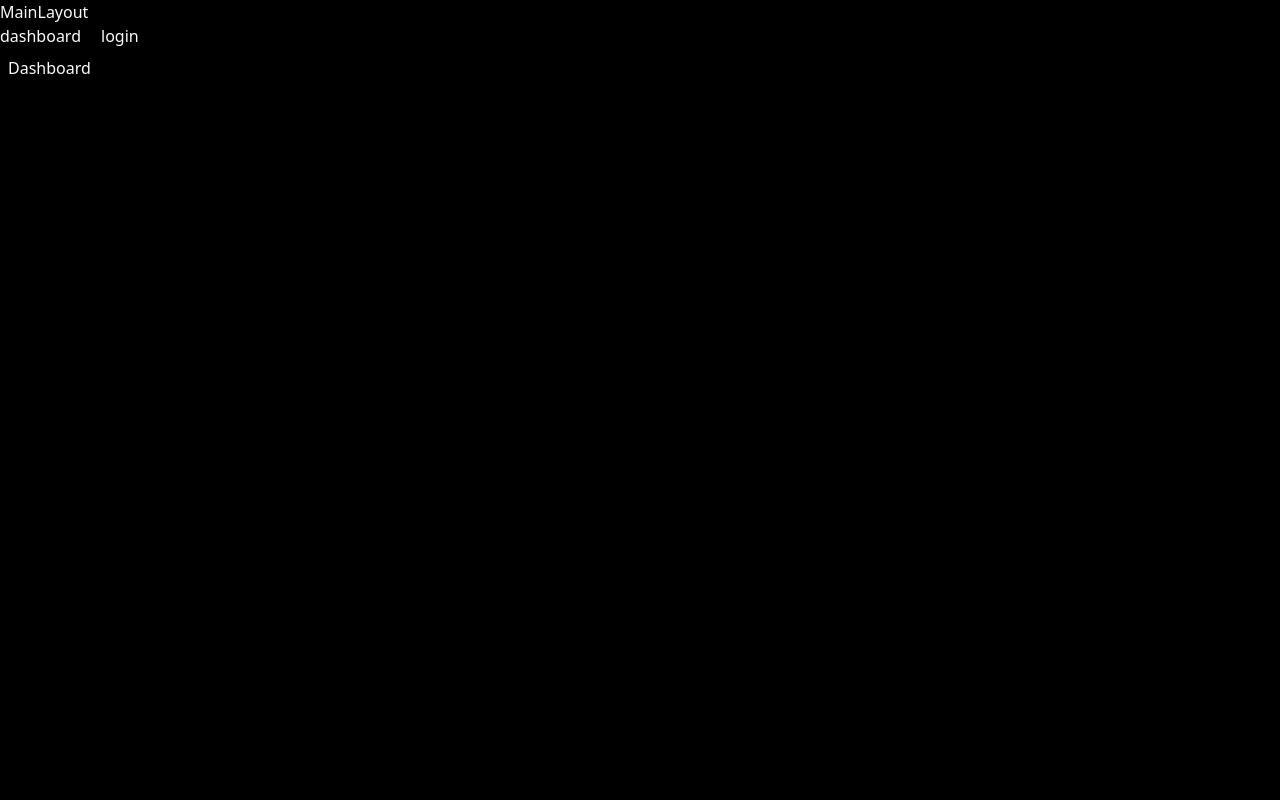
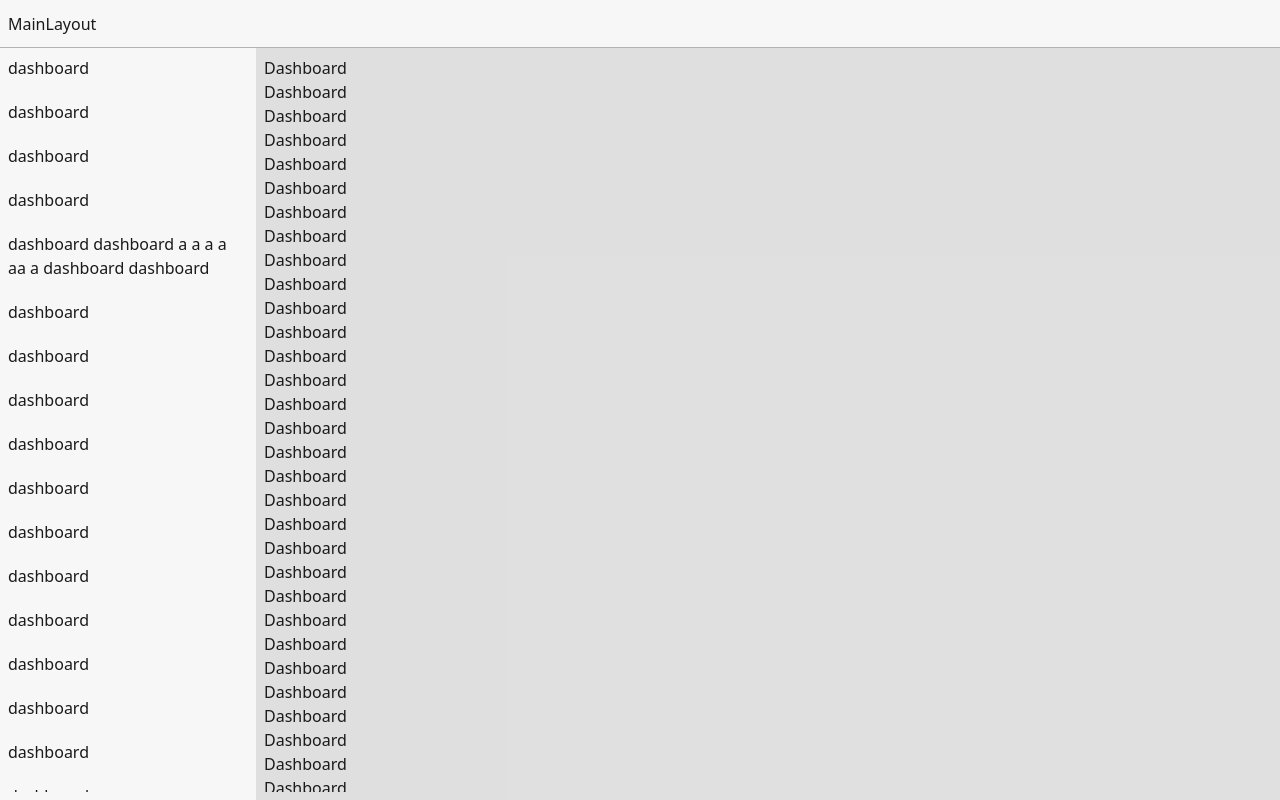
Before and after one commit to njyun666666/PM.React, a React (Create React App) app: page / in a window 1280 px wide. Built offline with nearby package versions, Linux system fonts and the light colour scheme; sample sign-in values are in the browser's storage.

Commit message:
edit mainlayout

```diff
--- a/package.json
+++ b/package.json
@@ -5,6 +5,7 @@
   "dependencies": {
     "@hookform/resolvers": "^3.3.1",
     "@radix-ui/react-label": "^2.0.2",
+    "@radix-ui/react-scroll-area": "^1.0.5",
     "@radix-ui/react-slot": "^1.0.2",
     "@types/node": "^16.18.54",
     "@types/react": "^18.2.22",
--- a/src/App.tsx
+++ b/src/App.tsx
@@ -7,12 +7,12 @@ import { login } from './lib/services/login';
 const App = () => {
   login.setLoginState = useSetRecoilState(login.loginState);
 
-  localStorage.theme = 'dark';
+  // localStorage.theme = 'dark';
 
-  if (localStorage.theme === 'light') {
+  if (localStorage.theme === 'dark') {
+    document.documentElement.classList.add('dark');
+  } else {
     document.documentElement.classList.remove('dark');
-  } else {
-    document.documentElement.classList.add('dark');
   }
 
   return <RouterProvider router={router} />;
--- /dev/null
+++ b/src/components/ui/scroll-area.tsx
@@ -0,0 +1,47 @@
+/* eslint-disable react/prop-types */
+import * as React from 'react';
+import * as ScrollAreaPrimitive from '@radix-ui/react-scroll-area';
+
+import { cn } from 'src/lib/utils';
+
+const ScrollArea = React.forwardRef<
+  React.ElementRef<typeof ScrollAreaPrimitive.Root>,
+  React.ComponentPropsWithoutRef<typeof ScrollAreaPrimitive.Root>
+>(({ className, children, ...props }, ref) => (
+  <ScrollAreaPrimitive.Root
+    ref={ref}
+    className={cn('relative overflow-hidden', className)}
+    {...props}
+  >
+    <ScrollAreaPrimitive.Viewport className="h-full w-full rounded-[inherit]">
+      {children}
+    </ScrollAreaPrimitive.Viewport>
+    <ScrollBar />
+    <ScrollAreaPrimitive.Corner />
+  </ScrollAreaPrimitive.Root>
+));
+ScrollArea.displayName = ScrollAreaPrimitive.Root.displayName;
+
+const ScrollBar = React.forwardRef<
+  React.ElementRef<typeof ScrollAreaPrimitive.ScrollAreaScrollbar>,
+  React.ComponentPropsWithoutRef<typeof ScrollAreaPrimitive.ScrollAreaScrollbar>
+>(({ className, orientation = 'vertical', ...props }, ref) => (
+  <ScrollAreaPrimitive.ScrollAreaScrollbar
+    ref={ref}
+    orientation={orientation}
+    className={cn(
+      'flex touch-none select-none transition-colors',
+      orientation === 'vertical' && 'h-full w-2.5 border-l border-l-transparent p-[1px]',
+      orientation === 'horizontal' && 'h-2.5 border-t border-t-transparent p-[1px]',
+      className
+    )}
+    {...props}
+  >
+    <ScrollAreaPrimitive.ScrollAreaThumb
+      className={cn('relative rounded-full bg-border', orientation === 'vertical' && 'flex-1')}
+    />
+  </ScrollAreaPrimitive.ScrollAreaScrollbar>
+));
+ScrollBar.displayName = ScrollAreaPrimitive.ScrollAreaScrollbar.displayName;
+
+export { ScrollArea, ScrollBar };
--- a/src/index.css
+++ b/src/index.css
@@ -4,14 +4,14 @@
 
 @layer base {
   :root {
-    --background: 0 0% 100%;
-    --foreground: 224 71.4% 4.1%;
+    --background: 0 0% 97%;
+    --foreground: 0 0% 10%;
     --card: 0 0% 100%;
-    --card-foreground: 224 71.4% 4.1%;
+    --card-foreground: 0 0% 10%;
     --popover: 0 0% 100%;
-    --popover-foreground: 224 71.4% 4.1%;
+    --popover-foreground: 0 0% 10%;
     --primary: 262.1 83.3% 57.8%;
-    --primary-foreground: 210 20% 98%;
+    --primary-foreground: 0 0% 97%;
     --secondary: 220 14.3% 95.9%;
     --secondary-foreground: 220.9 39.3% 11%;
     --muted: 220 14.3% 95.9%;
@@ -19,32 +19,32 @@
     --accent: 220 14.3% 95.9%;
     --accent-foreground: 220.9 39.3% 11%;
     --destructive: 0 84.2% 60.2%;
-    --destructive-foreground: 210 20% 98%;
-    --border: 220 13% 91%;
-    --input: 220 13% 91%;
+    --destructive-foreground: 0 0% 97%;
+    --border: 0 0% 70%;
+    --input: 0 0% 70%;
     --ring: 262.1 83.3% 57.8%;
     --radius: 0.5rem;
   }
 
   .dark {
     --background: 0 0% 0%;
-    --foreground: 210 20% 98%;
-    --card: 224 71.4% 4.1%;
-    --card-foreground: 210 20% 98%;
-    --popover: 224 71.4% 4.1%;
-    --popover-foreground: 210 20% 98%;
+    --foreground: 0 0% 97%;
+    --card: 0 0% 10%;
+    --card-foreground: 0 0% 97%;
+    --popover: 0 0% 10%;
+    --popover-foreground: 0 0% 97%;
     --primary: 263.4 70% 50.4%;
-    --primary-foreground: 210 20% 98%;
+    --primary-foreground: 0 0% 97%;
     --secondary: 215 27.9% 16.9%;
-    --secondary-foreground: 210 20% 98%;
+    --secondary-foreground: 0 0% 97%;
     --muted: 215 27.9% 16.9%;
     --muted-foreground: 217.9 10.6% 64.9%;
     --accent: 215 27.9% 16.9%;
-    --accent-foreground: 210 20% 98%;
+    --accent-foreground: 0 0% 97%;
     --destructive: 0 100% 50%;
-    --destructive-foreground: 210 20% 98%;
-    --border: 215 27.9% 16.9%;
-    --input: 215 27.9% 16.9%;
+    --destructive-foreground: 0 0% 97%;
+    --border: 0 0% 30%;
+    --input: 0 0% 20%;
     --ring: 263.4 70% 50.4%;
   }
 }
--- a/src/layouts/MainLayout.tsx
+++ b/src/layouts/MainLayout.tsx
@@ -1,6 +1,7 @@
 import { useEffect } from 'react';
 import { Link, Outlet, useNavigate } from 'react-router-dom';
 import { useRecoilState } from 'recoil';
+import { ScrollArea, ScrollBar } from 'src/components/ui/scroll-area';
 import { login } from 'src/lib/services/login';
 
 const MainLayout = () => {
@@ -18,15 +19,71 @@ const MainLayout = () => {
   }
 
   return (
-    <div>
-      <h1>MainLayout</h1>
-      <div className=" space-x-5">
-        <Link to={'/'}>dashboard</Link>
-        <Link to={'/login'}>login</Link>
-      </div>
-      <div className="p-2">
-        <Outlet />
-      </div>
+    <div className="fixed h-full w-full overflow-hidden">
+      <header className="flex h-12 w-full items-center overflow-hidden border-b bg-background p-2">
+        <h1>MainLayout</h1>
+      </header>
+
+      <nav className="absolute left-0 top-12 z-10 h-[calc(100%-theme(height.12))] w-64 overflow-hidden bg-background">
+        <ScrollArea className="h-full w-full p-2">
+          <div className="flex flex-col space-y-5">
+            <Link to={'/'}>dashboard</Link>
+            {/* <Link to={'/login'}>login</Link> */}
+            <Link to={'/'}>dashboard</Link>
+            <Link to={'/'}>dashboard</Link>
+            <Link to={'/'}>dashboard</Link>
+            <Link to={'/'}>dashboard dashboard a a a a aa a dashboard dashboard </Link>
+            <Link to={'/'}>dashboard</Link>
+            <Link to={'/'}>dashboard</Link>
+            <Link to={'/'}>dashboard</Link>
+            <Link to={'/'}>dashboard</Link>
+            <Link to={'/'}>dashboard</Link>
+            <Link to={'/'}>dashboard</Link>
+            <Link to={'/'}>dashboard</Link>
+            <Link to={'/'}>dashboard</Link>
+            <Link to={'/'}>dashboard</Link>
+            <Link to={'/'}>dashboard</Link>
+            <Link to={'/'}>dashboard</Link>
+            <Link to={'/'}>dashboard</Link>
+            <Link to={'/'}>dashboard</Link>
+            <Link to={'/'}>dashboard</Link>
+            <Link to={'/'}>dashboard</Link>
+            <Link to={'/'}>dashboard</Link>
+            <Link to={'/'}>dashboard</Link>
+            <Link to={'/'}>dashboard</Link>
+            <Link to={'/'}>dashboard</Link>
+            <Link to={'/'}>dashboard</Link>
+            <Link to={'/'}>dashboard</Link>
+            <Link to={'/'}>dashboard</Link>
+            <Link to={'/'}>dashboard</Link>
+            <Link to={'/'}>dashboard</Link>
+            <Link to={'/'}>dashboard</Link>
+            <Link to={'/'}>dashboard</Link>
+            <Link to={'/'}>dashboard</Link>
+            <Link to={'/'}>dashboard</Link>
+            <Link to={'/'}>dashboard</Link>
+            <Link to={'/'}>dashboard</Link>
+            <Link to={'/'}>dashboard</Link>
+            <Link to={'/'}>dashboard</Link>
+            <Link to={'/'}>dashboard</Link>
+            <Link to={'/'}>dashboard</Link>
+            <Link to={'/'}>dashboard</Link>
+            <Link to={'/'}>dashboard</Link>
+            <Link to={'/'}>dashboard</Link>
+            <Link to={'/'}>dashboard</Link>
+            <Link to={'/'}>dashboard</Link>
+            <Link to={'/'}>dashboard</Link>
+            <Link to={'/'}>---end---</Link>
+          </div>
+        </ScrollArea>
+      </nav>
+
+      <main className="absolute top-12 h-[calc(100%-theme(height.12))] w-full overflow-hidden bg-foreground/10 pl-64">
+        <ScrollArea className="h-full w-full p-2">
+          <ScrollBar orientation="horizontal" />
+          <Outlet />
+        </ScrollArea>
+      </main>
     </div>
   );
 };
--- a/src/pages/Dashboard/DashboardPage.tsx
+++ b/src/pages/Dashboard/DashboardPage.tsx
@@ -1,7 +1,54 @@
 import Page from '../Page';
 
 const DashboardPage = () => {
-  return <Page title="Dashboard">Dashboard</Page>;
+  return (
+    <Page title="Dashboard">
+      <div>
+        <div>Dashboard</div>
+        <div>Dashboard</div>
+        <div>Dashboard</div>
+        <div>Dashboard</div>
+        <div>Dashboard</div>
+        <div>Dashboard</div>
+        <div>Dashboard</div>
+        <div>Dashboard</div>
+        <div>Dashboard</div>
+        <div>Dashboard</div>
+        <div>Dashboard</div>
+        <div>Dashboard</div>
+        <div>Dashboard</div>
+        <div>Dashboard</div>
+        <div>Dashboard</div>
+        <div>Dashboard</div>
+        <div>Dashboard</div>
+        <div>Dashboard</div>
+        <div>Dashboard</div>
+        <div>Dashboard</div>
+        <div>Dashboard</div>
+        <div>Dashboard</div>
+        <div>Dashboard</div>
+        <div>Dashboard</div>
+        <div>Dashboard</div>
+        <div>Dashboard</div>
+        <div>Dashboard</div>
+        <div>Dashboard</div>
+        <div>Dashboard</div>
+        <div>Dashboard</div>
+        <div>Dashboard</div>
+        <div>Dashboard</div>
+        <div>Dashboard</div>
+        <div>Dashboard</div>
+        <div>Dashboard</div>
+        <div>Dashboard</div>
+        <div>Dashboard</div>
+        <div>Dashboard</div>
+        <div>Dashboard</div>
+        <div>Dashboard</div>
+        <div>Dashboard</div>
+        <div>------------end------------</div>
+      </div>
+    </Page>
+  );
 };
 
 export default DashboardPage;
```
Also changed, not shown: 1 other file (tests, documents, lock files or other folders).
